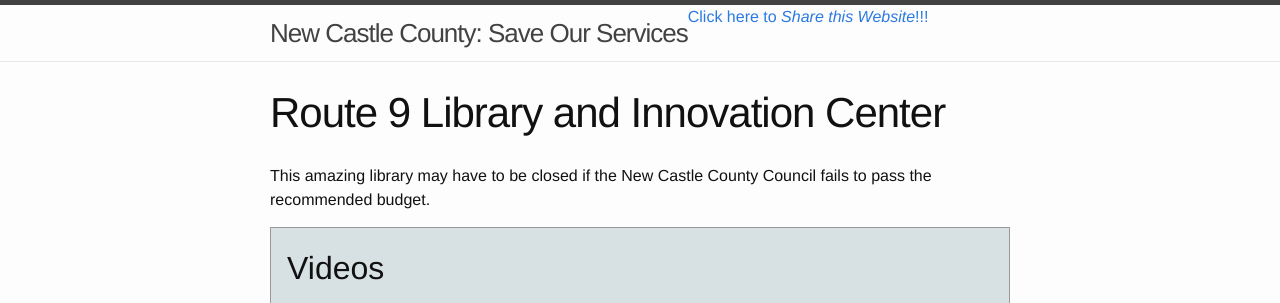
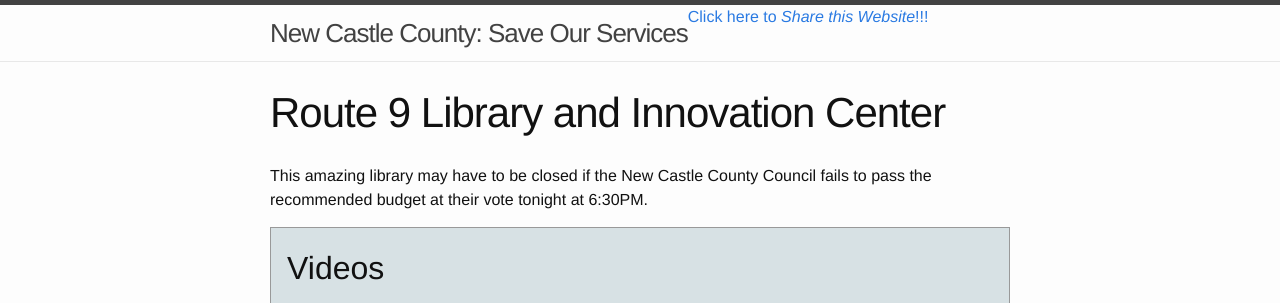
Before and after one commit to wstabosz/nccsos, a Jekyll site: the page built from route-9-library-and-innovation-center.markdown, in a window 1280 px wide and 900 px high, cut to the strip 0-303 px from the top of the window. Built offline with Jekyll 4.4.1, drawn with Linux system fonts in a browser that asks for light colours.

Commit message:
Updated Route 9 Library And Innovation Center

```diff
--- a/route-9-library-and-innovation-center.markdown
+++ b/route-9-library-and-innovation-center.markdown
@@ -3,7 +3,7 @@ title: Route 9 Library and Innovation Center
 date: 2018-05-22 13:53:00 -04:00
 ---
 
-This amazing library may have to be closed if the New Castle County Council fails to pass the recommended budget.
+This amazing library may have to be closed if the New Castle County Council fails to pass the recommended budget at their vote tonight at 6:30PM.
 
 <div markdown="1" class="zebra">
 
@@ -20,12 +20,15 @@ This amazing library may have to be closed if the New Castle County Council fail
 </div>
 
 <div markdown="1" class="zebra">
+
 ## Photos
 
 ###The property in 2011
+
 ![0.before.png](/uploads/0.before.png)
 
 ###The library today
+
 ![0.after.png](/uploads/0.after.png)
 
 ![1.jpg](/uploads/1.jpg)
```
